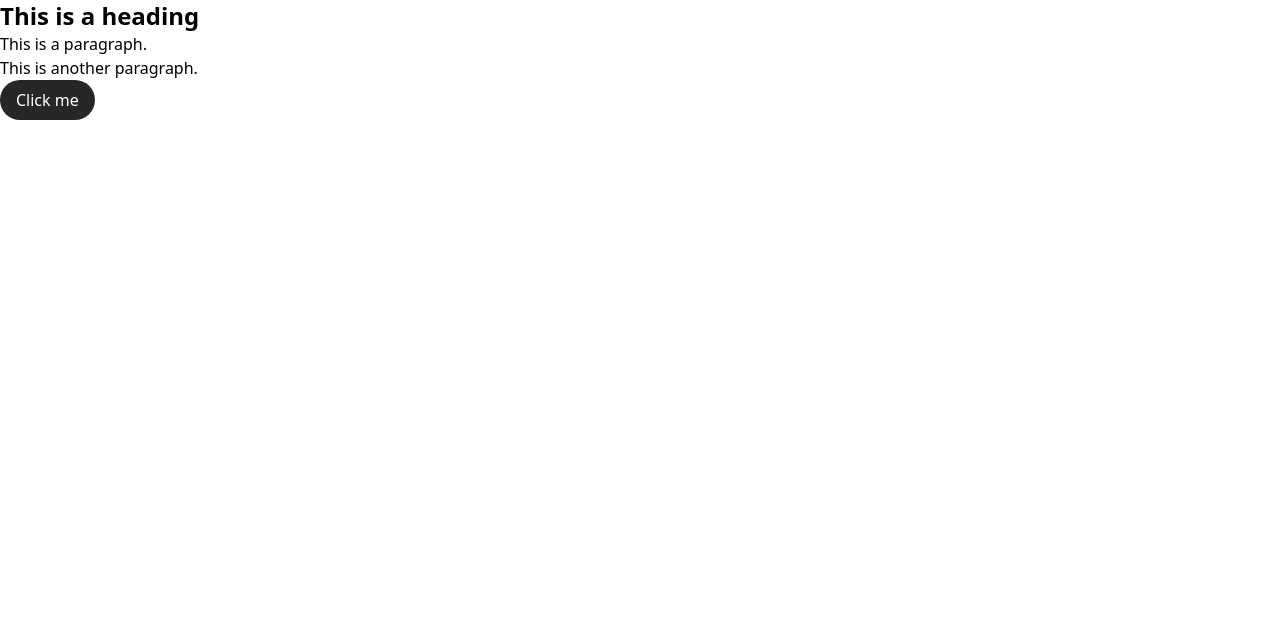
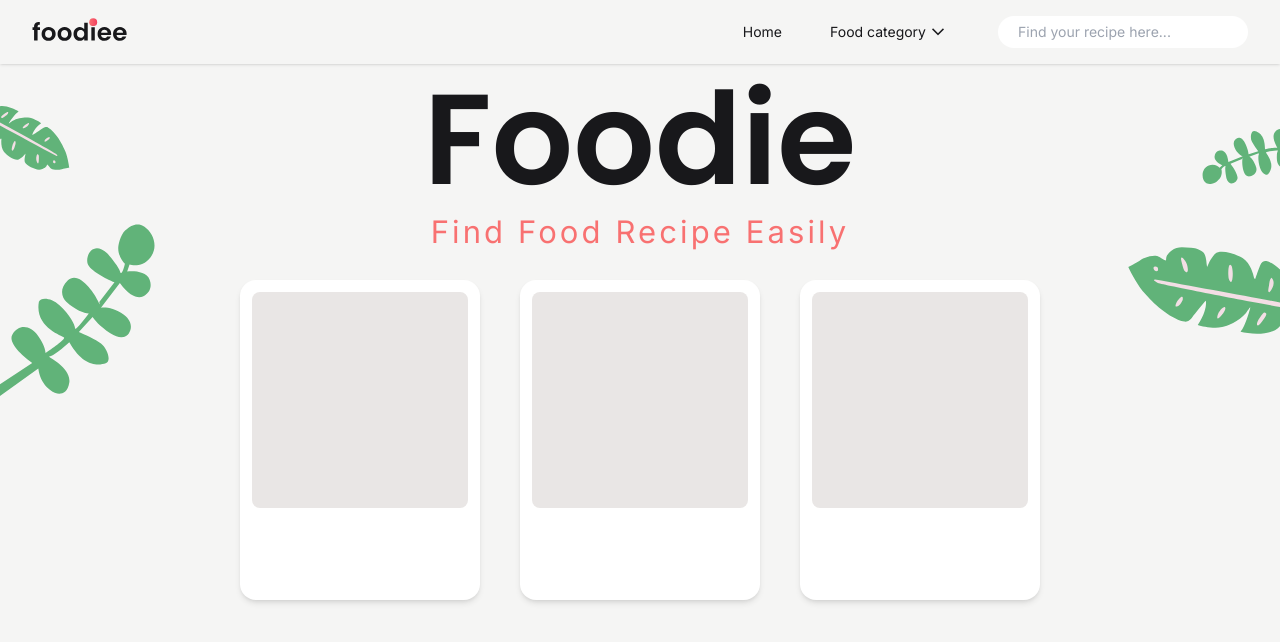
Before and after one commit to ahmadhilmandani/cmlabs-frontend-internship-test, a website: page src/index.html in a window 1280 px wide. Drawn offline with nearby package versions, Linux system fonts and the light colour scheme.

Commit message:
UPDATE the page template design of index/home page

```diff
--- a/src/index.html
+++ b/src/index.html
@@ -7,15 +7,78 @@
   <title>Document</title>
   <link href="/dist/output.css" rel="stylesheet">
   <script src="https://ajax.googleapis.com/ajax/libs/jquery/3.6.4/jquery.min.js"></script>
+  <link rel="preconnect" href="https://fonts.googleapis.com">
+  <link rel="preconnect" href="https://fonts.gstatic.com" crossorigin>
+  <link
+    href="https://fonts.googleapis.com/css2?family=Inter:wght@400;500&family=Poppins:wght@400;500;600;700&display=swap"
+    rel="stylesheet">
+  <link rel="stylesheet"
+    href="https://fonts.googleapis.com/css2?family=Material+Symbols+Outlined:opsz,wght,FILL,GRAD@20..48,100..700,0..1,-50..200" />
+  <style>
+    .material-symbols-outlined {
+      font-variation-settings:
+        'FILL' 0,
+        'wght' 400,
+        'GRAD' 0,
+        'opsz' 48
+    }
+  </style>
 </head>
 
 <body>
-  <h2 class="text-2xl font-bold">This is a heading</h2>
+  <div class="bg-stone-100 w-full min-h-screen overflow-hidden relative">
+    <nav
+      class="bg-stone-100 shadow w-full h-[64px] flex justify-between items-center lg:px-8 md:px-4 px-2 fixed top-0 right-0 left-0 z-50">
+      <img src="assets/logo.svg" alt="Foodie Logo" class="w-24">
+      <div>
+        <div class="hidden md:flex justify-center gap-12 items-center text-sm">
+          <a href="#home">Home</a>
+          <a href="#food" class="flex items-center">
+            Food category
+            <span class="material-symbols-outlined">
+              expand_more
+            </span>
+          </a>
+          <form action="GET">
+            <input type="text" placeholder="Find your recipe here..." class="px-5 py-[6px] rounded-full">
+          </form>
+        </div>
+        <div class="block md:hidden">
+          <span class="material-symbols-outlined">
+            menu
+          </span>
+        </div>
+      </div>
+    </nav>
 
-  <p>This is a paragraph.</p>
-  <p>This is another paragraph.</p>
+    <header class="text-center mt-8">
+      <p class="text-xl md:text-2xl lg:text-[31px] tracking-wider relative z-10">Delicious</p>
+      <h1 class="text-7xl md:text-8xl lg:text-9xl my-3 relative z-10">Foodie</h1>
+      <p class="text-[17px] md:text-2xl lg:text-[31px] tracking-widest text-red-400 relative z-10">Find Food Recipe
+        Easily</p>
+    </header>
 
-  <button class="py-2 px-4 bg-zinc-800 rounded-full text-white">Click me</button>
+    <img src="assets/leaf-1.svg" alt="" class="absolute z-[1] top-52 -left-4 lg:-left-8  w-20 md:w-40 lg:w-56">
+    <img src="assets/leaf-2.svg" alt=""
+      class="absolute z-[1] top-24 -left-4 lg:-left-8 w-10 md:w-24 lg:w-28 rotate-[210deg]">
+    <img src="assets/leaf-2.svg" alt=""
+      class="absolute z-[1] top-52 -right-4 lg:-right-8 w-16 md:w-36 lg:w-48 rotate-12">
+    <img src="assets/leaf-1.svg" alt=""
+      class="absolute z-[1] top-24 -right-4 lg:-right-8 w-12 md:w-20 lg:w-28 rotate-[210deg]">
+
+
+    <main class="my-8 flex justify-center gap-10 flex-wrap">
+      <div class="bg-white rounded-2xl p-3 w-60 h-80 shadow-md relative z-10">
+        <div class="bg-[#E9E6E5] rounded-lg w-full aspect-square"></div>
+      </div>
+      <div class="bg-white rounded-2xl p-3 w-60 h-80 shadow-md relative z-10">
+        <div class="bg-[#E9E6E5] rounded-lg w-full aspect-square"></div>
+      </div>
+      <div class="bg-white rounded-2xl p-3 w-60 h-80 shadow-md relative z-10">
+        <div class="bg-[#E9E6E5] rounded-lg w-full aspect-square"></div>
+      </div>
+    </main>
+  </div>
 
   <script>
     $(document).ready(function () {
--- a/src/input.css
+++ b/src/input.css
@@ -1,3 +1,19 @@
 @tailwind base;
 @tailwind components;
 @tailwind utilities;
+
+@layer base {
+  * {
+    font-family: "Inter", sans-serif;
+    @apply text-zinc-900
+  }
+  h1,
+  h2,
+  h3,
+  h4,
+  h5,
+  h6 {
+    font-family: "Poppins", sans-serif;
+    @apply text-zinc-900 font-semibold
+  }
+}
```
Also changed, not shown: dist/output.css.
